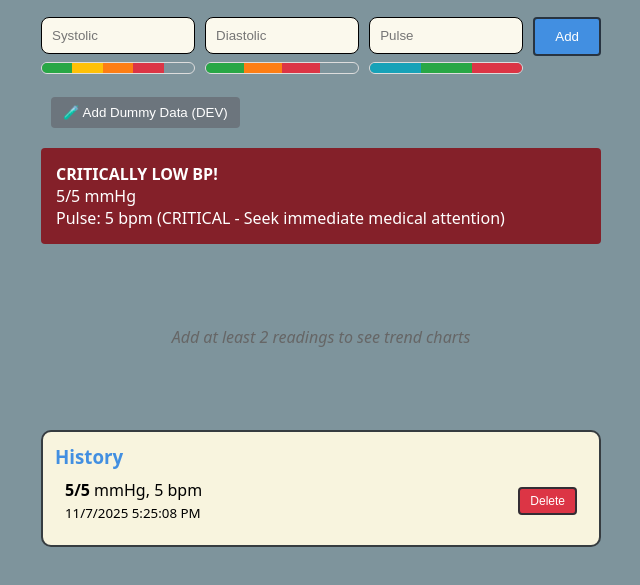
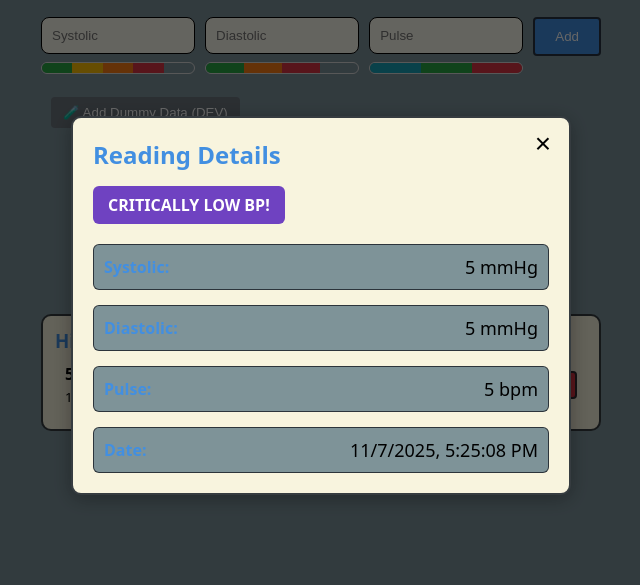
Before and after one commit to KristinnRoach/blood-pressure-tracker, a website built with Vite: page src/index.html in a window 1280 px wide. Both pictures are taken after typing "5", "5", "5" into the empty fields and a click on the button "Add". Shown: the part 95-680 px from the top of the page, without its empty margins (319-959 px from the left). Built offline with nearby package versions, Linux system fonts and the light colour scheme.

Commit message:
Integrate draft modal component

```diff
--- a/src/index.html
+++ b/src/index.html
@@ -84,8 +84,6 @@
       </button>
     </div>
 
-    <div id="status"></div>
-
     <div class="history">
       <h3>History</h3>
       <div id="history"></div>
--- a/src/scripts/ui.js
+++ b/src/scripts/ui.js
@@ -3,17 +3,26 @@
 import { getCategory, getPulseStatus } from './bloodPressure.js';
 import { getReadings, deleteReading } from './storage.js';
 import { updateCharts } from './charts.js';
+import { ReadingInfoModal } from './modal.js';
+
+// Create modal instance on module load
+const modal = new ReadingInfoModal();
 
 export function showStatus(sys, dia, pulse) {
   const category = getCategory(sys, dia);
   const pulseStatus = getPulseStatus(pulse);
-  const statusDiv = document.getElementById('status');
-  statusDiv.className = 'status ' + category.class;
-  statusDiv.innerHTML = `
-    <strong>${category.text}</strong><br>
-    ${sys}/${dia} mmHg<br>
-    Pulse: ${pulse} bpm (${pulseStatus})
-  `;
+
+  // Prepare reading data for modal
+  const reading = {
+    systolic: sys,
+    diastolic: dia,
+    pulse: pulse,
+    date: new Date().toISOString(),
+    category: category,
+  };
+
+  // Show modal with reading data
+  modal.show(reading);
 }
 
 export async function loadHistory() {
```
Also changed, not shown: .kiro/specs/modern-ui-system/tasks.md.
